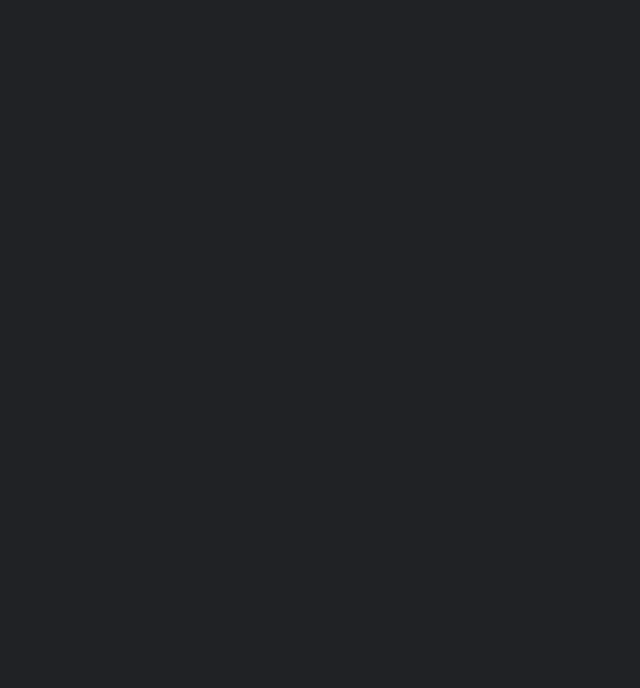
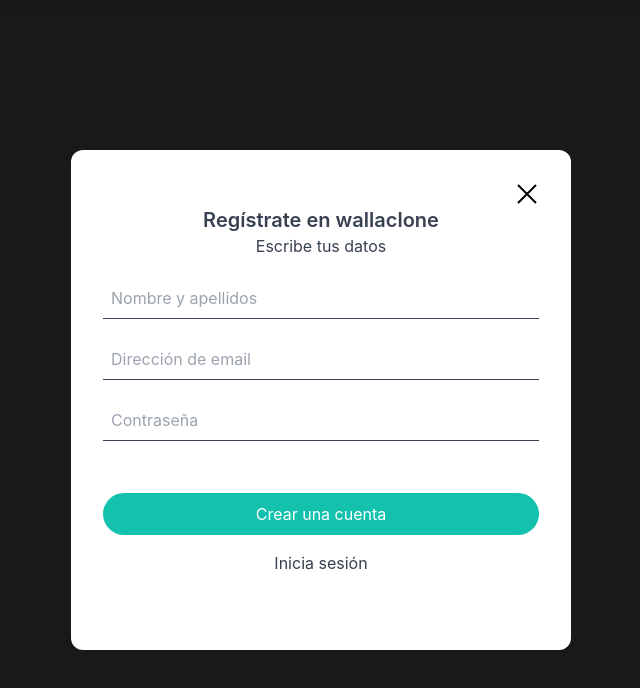
Before and after one commit to Proyecto-Final-KC-2022/wallaclone-react, a React (Vite) app: page /signup in a window 1280 px wide. Before the commit this address had no page. Shown: the top 688 px of the page, without its empty margins (319-959 px from the left). Built offline with nearby package versions, Linux system fonts and the light colour scheme.

Commit message:
signup modal done

```diff
--- a/src/App.tsx
+++ b/src/App.tsx
@@ -1,6 +1,8 @@
 import { BrowserRouter, Routes, Route } from "react-router-dom";
 
 import HomePage from "./pages/HomePage/HomePage"
+import Login from "./components/login/Login"
+import SignUp from "./components/signup/SignUp"
 
 import './index.css'
 
@@ -11,6 +13,8 @@ function App() {
         <BrowserRouter>
           <Routes>
             <Route index element={<HomePage />} />
+            <Route path="/login" element={<Login />} />
+            <Route path="/signup" element={<SignUp />} />
           </Routes>
         </BrowserRouter>
       </div>
--- a/src/components/header/Header.tsx
+++ b/src/components/header/Header.tsx
@@ -1,3 +1,5 @@
+import { useNavigate } from "react-router-dom";
+
 import { AiOutlineSearch } from "react-icons/ai";
 
 import Logo from "../../images/logo.png";
@@ -6,20 +8,25 @@ import MailBoxButton from "../common/MailBoxButton";
 import UploadButton from "../common/UploadButton";
 
 const style = {
-    navWrapper: "flex h-[66px] w-full text-center items-center justify-center bg-[#fff] sticky top-0",
+  navWrapper:
+    "flex h-[66px] w-full text-center items-center justify-center bg-[#fff] sticky top-0",
   navContainer: "flex h-full w-full px-[16px]",
   logoWrapper: "flex items-center justify-center",
   logoContainer: "block w-[38px] h-[38px]",
   searchbarWrapper: "flex w-full px-[16px]",
   searchbarContainer: "flex w-full items-center justify-center",
-    inputWrapper: "flex w-full items-center rounded-[21px] border border-transparent bg-gray-300",
+  inputWrapper:
+    "flex w-full items-center rounded-[21px] border border-transparent bg-gray-300",
   searchIcon: "text-[#253238] text-xl mx-3 items-center",
-    placeholderWrapper: "w-full h-[42px] text-[0.875rem] outline-0 ring-0 placeholder:text-[#253238] bg-gray-300 mr-4",
+  placeholderWrapper:
+    "w-full h-[42px] text-[0.875rem] outline-0 ring-0 placeholder:text-[#253238] bg-gray-300 mr-4",
   headerItemsWrapper: "relative flex items-center justify-end ml-auto gap-2",
   headerItem: "flex relative h-[65px] items-center text-[#253238]",
-}
+};
 
 const Header = () => {
+  const navigate = useNavigate();
+
   return (
     <div className={style.navWrapper}>
       <div className={style.navContainer}>
@@ -46,17 +53,28 @@ const Header = () => {
           <div className={style.headerItem}>
             <LanguageButton />
           </div>
-                <div className={style.headerItem}>
+          <div
+            className={style.headerItem}
+            onClick={() => navigate("/login")}
+          >
             <MailBoxButton />
           </div>
-                <div className={style.headerItem}>Registro</div>
-                <div className={style.headerItem}>
+          <button
+            className={style.headerItem}
+            onClick={() => navigate("/login")}
+          >
+            Registro
+          </button>
+          <button
+            className={style.headerItem}
+            onClick={() => navigate("/login")}
+          >
             <UploadButton />
+          </button>
         </div>
       </div>
     </div>
-    </div>
-  )
-}
+  );
+};
 
-export default Header
+export default Header;
--- a/src/components/login/Login.tsx
+++ b/src/components/login/Login.tsx
@@ -1,17 +1,23 @@
-import { GrClose } from 'react-icons/gr';
-const style = {}
+import { Link, useNavigate } from "react-router-dom";
+
+import { GrClose } from "react-icons/gr";
+const style = {};
 
 const Login = () => {
+  const navigate = useNavigate();
+
   return (
     <div className="fixed inset-0 bg-black bg-opacity-25 backdrop-blur-sm flex items-center justify-center">
       <div className="bg-white p-8 rounded-xl w-[500px] h-[500px] items-center">
-        <div className="flex m-0 justify-end cursor-pointer text-2xl">
+        <div className="flex m-0 justify-end cursor-pointer text-2xl" onClick={() => navigate("/")}>
           <GrClose />
         </div>
         <h1 className="font-semibold text-center text-xl text-gray-700 pt-0">
           Bienvenido a wallaclone
         </h1>
-        <p className="text-center text-gray-700 mb-5">Regístrate o inicia sesión</p>
+        <p className="text-center text-gray-700 mb-5">
+          Regístrate o inicia sesión
+        </p>
 
         <div className="flex flex-col">
           <input
@@ -30,15 +36,16 @@ const Login = () => {
             Iniciar sesión
           </button>
           <div className="flex justify-center items-center">
-            <p className="text-center text-gray-700 my-4">Recuperar contraseña</p>
+            <p className="text-center text-gray-700 my-4">
+              Recuperar contraseña
+            </p>
             <span className="mx-4">|</span>
-            <p className="text-center text-gray-700 my-4">Regístrate</p>
+            <Link to="/signup" className="text-center text-gray-700 my-4">Regístrate</Link>
           </div>
         </div>
       </div>
     </div>
-  )
+  );
+};
 
-}
-
-export default Login
+export default Login;
--- a/src/components/signup/SignUp.tsx
+++ b/src/components/signup/SignUp.tsx
@@ -1,9 +1,58 @@
-const style = {}
+import { Link, useNavigate } from "react-router-dom";
+
+import { GrClose } from "react-icons/gr";
+
+const style = {};
 
 const SignUp = () => {
+  const navigate = useNavigate();
+
   return (
-    <div>SignUp</div>
-  )
-}
+    <div className="fixed inset-0 bg-black bg-opacity-25 backdrop-blur-sm flex items-center justify-center">
+      <div className="bg-white p-8 rounded-xl w-[500px] h-[500px] items-center">
+        <div
+          className="flex m-0 justify-end cursor-pointer text-2xl"
+          onClick={() => navigate("/")}
+        >
+          <GrClose />
+        </div>
+        <h1 className="font-semibold text-center text-xl text-gray-700 pt-0">
+          Regístrate en wallaclone
+        </h1>
+        <p className="text-center text-gray-700 mb-5">
+          Escribe tus datos
+        </p>
 
-export default SignUp
+        <div className="flex flex-col">
+          <input
+            type="text"
+            className="border-b border-gray-700 p-2 mb-5 outline-none"
+            placeholder="Nombre y apellidos"
+          />
+          <input
+            type="text"
+            className="border-b border-gray-700 p-2 mb-5 outline-none"
+            placeholder="Dirección de email"
+          />
+          <input
+            type="text"
+            className="border-b border-gray-700 p-2 mb-5 outline-none"
+            placeholder="Contraseña"
+          />
+        </div>
+        <div className="text-center pt-8">
+          <button className="w-full h-[42px] px-5 py-2 bg-[#13c1ac] hover:bg-[#0f9989] text-white rounded-[21px]">
+            Crear una cuenta
+          </button>
+          <div className="flex justify-center items-center">
+            <Link to="/login" className="text-center text-gray-700 my-4">
+              Inicia sesión
+            </Link>
+          </div>
+        </div>
+      </div>
+    </div>
+  );
+};
+
+export default SignUp;
--- a/src/pages/HomePage/HomePage.tsx
+++ b/src/pages/HomePage/HomePage.tsx
@@ -12,7 +12,6 @@ const HomePage = () => {
     <>
       <Header />
         <div className={style.homepageWrapper}>
-          <Login />
           HomePage
         </div>
       <Footer />
```
Lines whose indentation alone changed are shown as unchanged.
